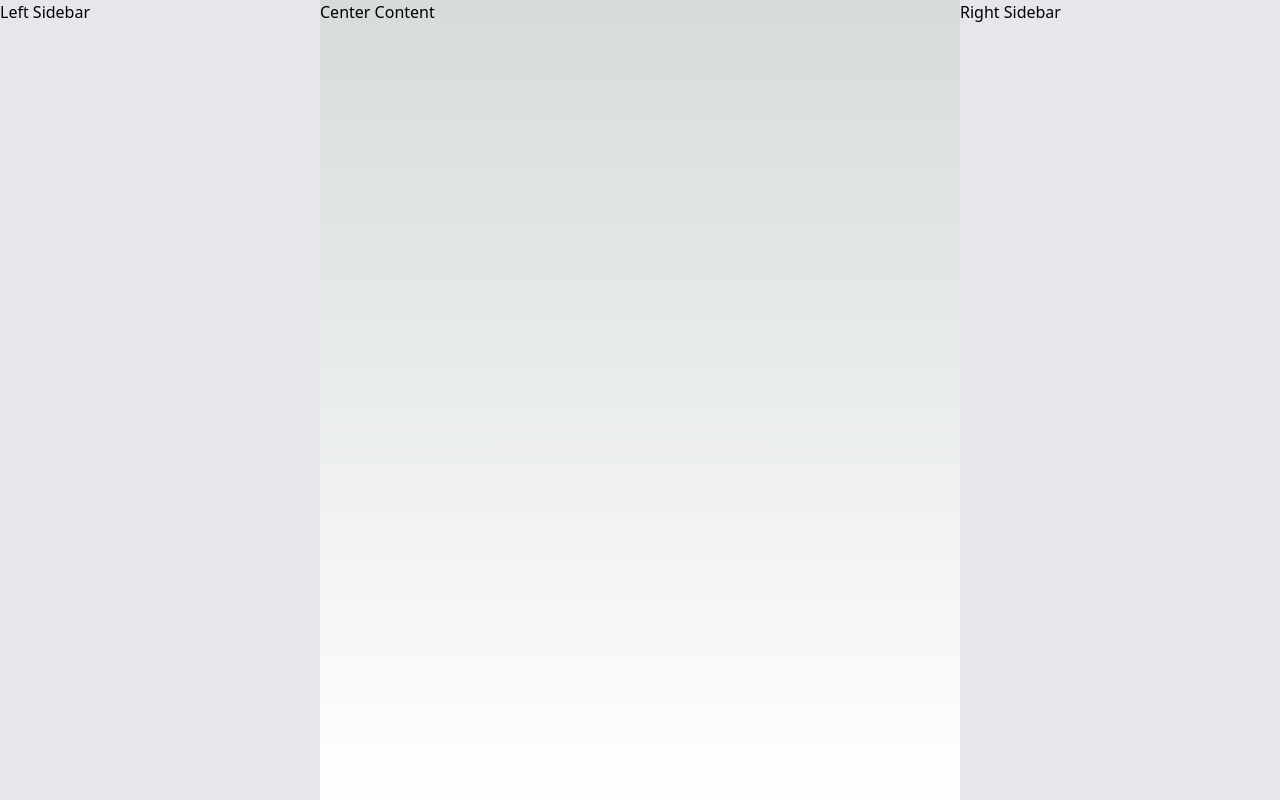
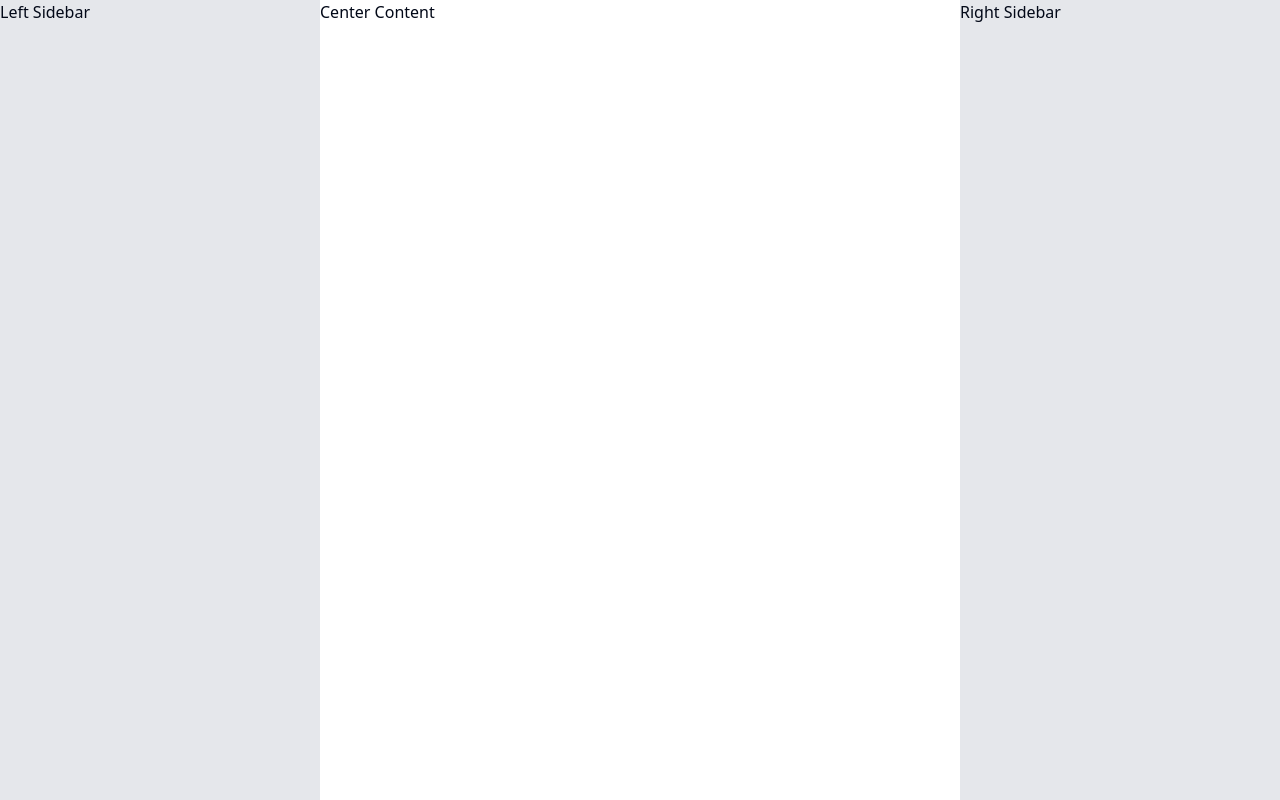
Before and after one commit to cycleccc/collab-write, a Next.js app in the folder apps/web/: page /home in a window 1280 px wide. Built offline with nearby package versions, Linux system fonts and the light colour scheme.

Commit message:
build( shadcn/ui ): Add shadcn/ui dependency

```diff
--- a/apps/web/src/app/globals.css
+++ b/apps/web/src/app/globals.css
@@ -2,26 +2,75 @@
   @tailwind components;
   @tailwind utilities;
 
+  @layer base {
     :root {
-  --foreground-rgb: 0, 0, 0;
-  --background-start-rgb: 214, 219, 220;
-  --background-end-rgb: 255, 255, 255;
+      --background: 0 0% 100%;
+      --foreground: 222.2 84% 4.9%;
+
+      --card: 0 0% 100%;
+      --card-foreground: 222.2 84% 4.9%;
+
+      --popover: 0 0% 100%;
+      --popover-foreground: 222.2 84% 4.9%;
+
+      --primary: 222.2 47.4% 11.2%;
+      --primary-foreground: 210 40% 98%;
+
+      --secondary: 210 40% 96.1%;
+      --secondary-foreground: 222.2 47.4% 11.2%;
+
+      --muted: 210 40% 96.1%;
+      --muted-foreground: 215.4 16.3% 46.9%;
+
+      --accent: 210 40% 96.1%;
+      --accent-foreground: 222.2 47.4% 11.2%;
+
+      --destructive: 0 84.2% 60.2%;
+      --destructive-foreground: 210 40% 98%;
+
+      --border: 214.3 31.8% 91.4%;
+      --input: 214.3 31.8% 91.4%;
+      --ring: 222.2 84% 4.9%;
+
+      --radius: 0.5rem;
     }
 
-@media (prefers-color-scheme: dark) {
-  :root {
-    --foreground-rgb: 255, 255, 255;
-    --background-start-rgb: 0, 0, 0;
-    --background-end-rgb: 0, 0, 0;
+    .dark {
+      --background: 222.2 84% 4.9%;
+      --foreground: 210 40% 98%;
+
+      --card: 222.2 84% 4.9%;
+      --card-foreground: 210 40% 98%;
+
+      --popover: 222.2 84% 4.9%;
+      --popover-foreground: 210 40% 98%;
+
+      --primary: 210 40% 98%;
+      --primary-foreground: 222.2 47.4% 11.2%;
+
+      --secondary: 217.2 32.6% 17.5%;
+      --secondary-foreground: 210 40% 98%;
+
+      --muted: 217.2 32.6% 17.5%;
+      --muted-foreground: 215 20.2% 65.1%;
+
+      --accent: 217.2 32.6% 17.5%;
+      --accent-foreground: 210 40% 98%;
+
+      --destructive: 0 62.8% 30.6%;
+      --destructive-foreground: 210 40% 98%;
+
+      --border: 217.2 32.6% 17.5%;
+      --input: 217.2 32.6% 17.5%;
+      --ring: 212.7 26.8% 83.9%;
     }
   }
 
+  @layer base {
+    * {
+      @apply border-border;
+    }
     body {
-  color: rgb(var(--foreground-rgb));
-  background: linear-gradient(
-      to bottom,
-      transparent,
-      rgb(var(--background-end-rgb))
-    )
-    rgb(var(--background-start-rgb));
+      @apply bg-background text-foreground;
     }
+  }
--- /dev/null
+++ b/apps/web/src/lib/utils.ts
@@ -0,0 +1,6 @@
+import { type ClassValue, clsx } from "clsx"
+import { twMerge } from "tailwind-merge"
+
+export function cn(...inputs: ClassValue[]) {
+  return twMerge(clsx(inputs))
+}
--- a/apps/web/tailwind.config.ts
+++ b/apps/web/tailwind.config.ts
@@ -1,20 +1,80 @@
-import type { Config } from 'tailwindcss'
+import type { Config } from "tailwindcss"
 
-const config: Config = {
+const config = {
+  darkMode: ["class"],
   content: [
-    './src/pages/**/*.{js,ts,jsx,tsx,mdx}',
-    './src/components/**/*.{js,ts,jsx,tsx,mdx}',
-    './src/app/**/*.{js,ts,jsx,tsx,mdx}',
-  ],
+    './pages/**/*.{ts,tsx}',
+    './components/**/*.{ts,tsx}',
+    './app/**/*.{ts,tsx}',
+    './src/**/*.{ts,tsx}',
+	],
+  prefix: "",
   theme: {
+    container: {
+      center: true,
+      padding: "2rem",
+      screens: {
+        "2xl": "1400px",
+      },
+    },
     extend: {
-      backgroundImage: {
-        'gradient-radial': 'radial-gradient(var(--tw-gradient-stops))',
-        'gradient-conic':
-          'conic-gradient(from 180deg at 50% 50%, var(--tw-gradient-stops))',
+      colors: {
+        border: "hsl(var(--border))",
+        input: "hsl(var(--input))",
+        ring: "hsl(var(--ring))",
+        background: "hsl(var(--background))",
+        foreground: "hsl(var(--foreground))",
+        primary: {
+          DEFAULT: "hsl(var(--primary))",
+          foreground: "hsl(var(--primary-foreground))",
+        },
+        secondary: {
+          DEFAULT: "hsl(var(--secondary))",
+          foreground: "hsl(var(--secondary-foreground))",
+        },
+        destructive: {
+          DEFAULT: "hsl(var(--destructive))",
+          foreground: "hsl(var(--destructive-foreground))",
+        },
+        muted: {
+          DEFAULT: "hsl(var(--muted))",
+          foreground: "hsl(var(--muted-foreground))",
+        },
+        accent: {
+          DEFAULT: "hsl(var(--accent))",
+          foreground: "hsl(var(--accent-foreground))",
+        },
+        popover: {
+          DEFAULT: "hsl(var(--popover))",
+          foreground: "hsl(var(--popover-foreground))",
+        },
+        card: {
+          DEFAULT: "hsl(var(--card))",
+          foreground: "hsl(var(--card-foreground))",
+        },
+      },
+      borderRadius: {
+        lg: "var(--radius)",
+        md: "calc(var(--radius) - 2px)",
+        sm: "calc(var(--radius) - 4px)",
+      },
+      keyframes: {
+        "accordion-down": {
+          from: { height: "0" },
+          to: { height: "var(--radix-accordion-content-height)" },
+        },
+        "accordion-up": {
+          from: { height: "var(--radix-accordion-content-height)" },
+          to: { height: "0" },
+        },
+      },
+      animation: {
+        "accordion-down": "accordion-down 0.2s ease-out",
+        "accordion-up": "accordion-up 0.2s ease-out",
       },
     },
   },
-  plugins: [],
-}
+  plugins: [require("tailwindcss-animate")],
+} satisfies Config
+
 export default config
```
Also changed, not shown: apps/web/package.json (+6 -1 lines), apps/web/components.json (added), 1 other file (tests, documents, lock files or other folders). Lines whose indentation alone changed are shown as unchanged.
